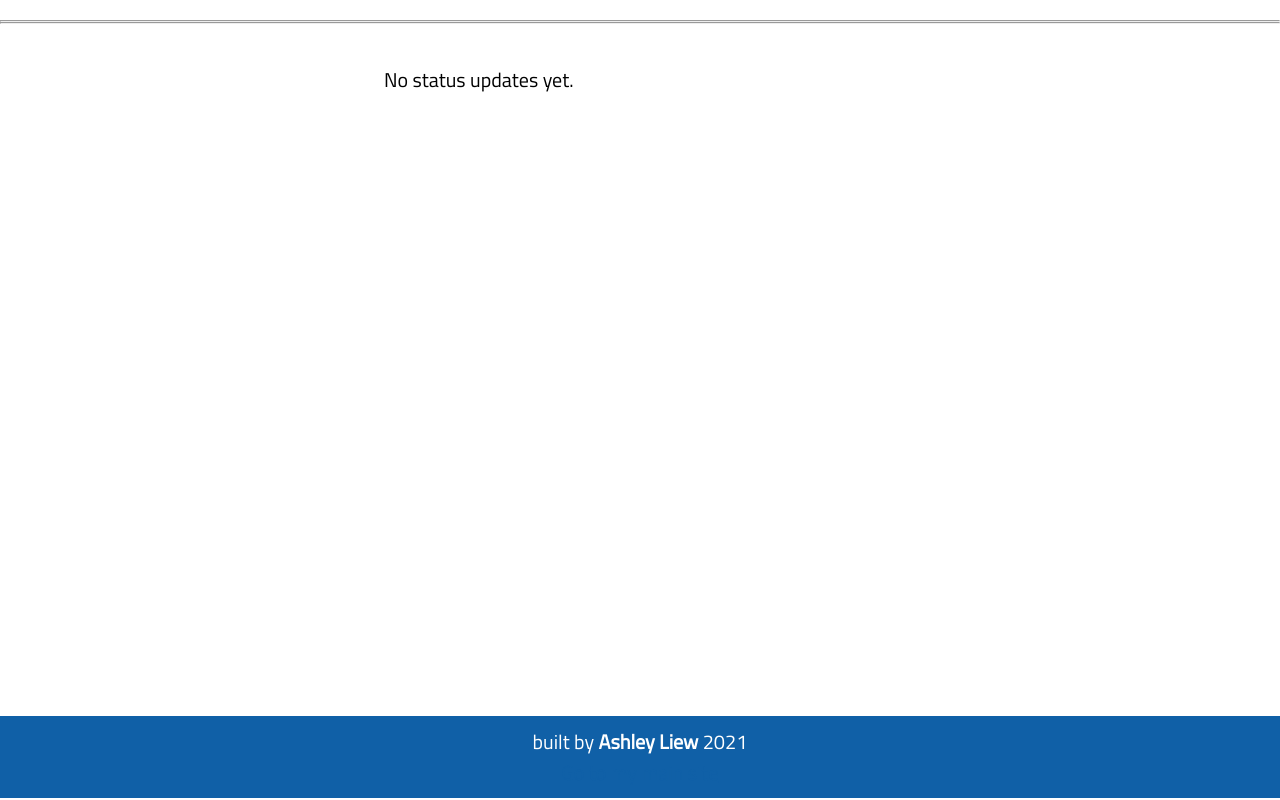
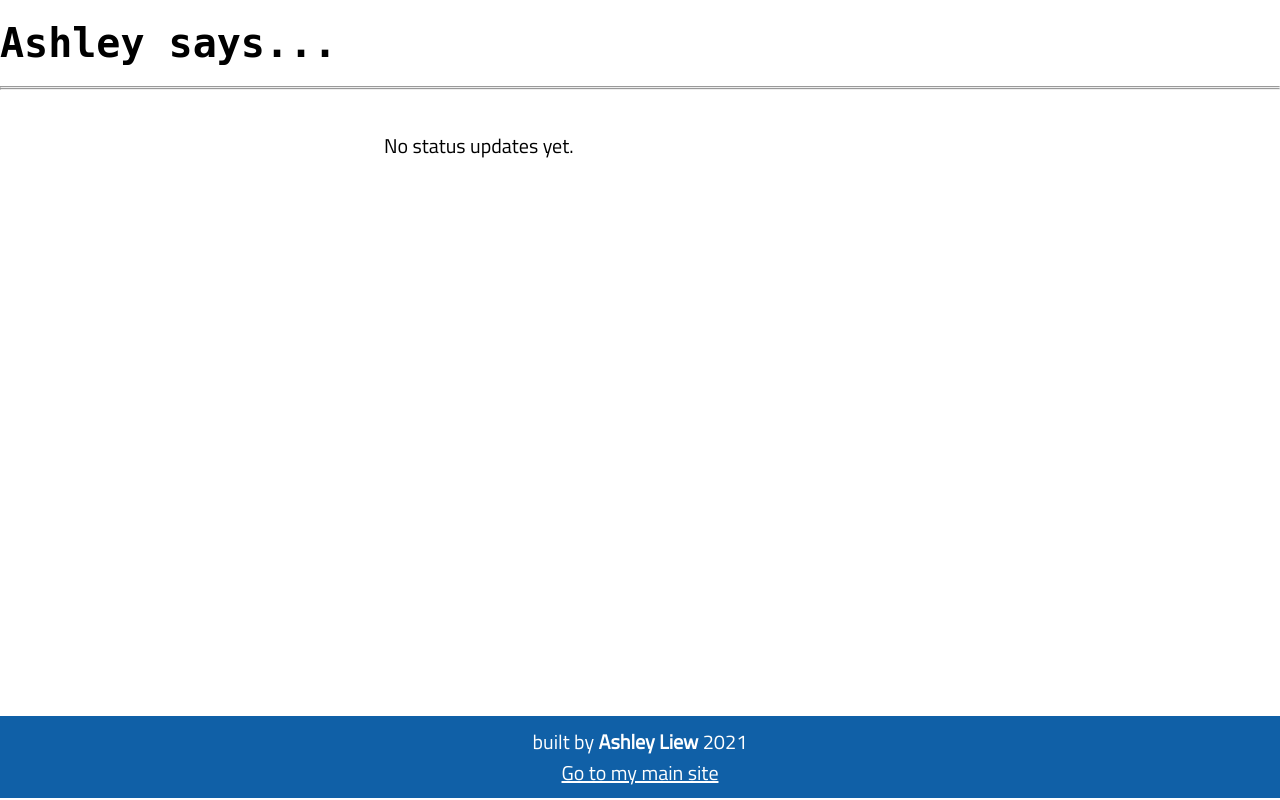
Before and after one commit to brainuser5705/lamp-stack, a PHP site: page /index.php in a window 1280 px wide. Run offline with PHP 8.4, Linux system fonts and the light colour scheme; data that the repository does not hold is empty; some libraries are stand-ins or nearby versions; some web fonts are replaced.

Commit message:
fixed footer and changed heading

```diff
--- a/index.php
+++ b/index.php
@@ -9,7 +9,7 @@
 
     $statuses = getStatuses();
 
-    $statusContent = "<h1>Ashley says...</h1>";
+    $statusContent = "";
     if (!empty($statuses)){
 
         require '/app/vendor/autoload.php';
--- a/static/css/layout.css
+++ b/static/css/layout.css
@@ -10,9 +10,8 @@ html{
     padding: 0px;
 }
 
-header{
+#header{
     font-family: 'Syne Mono', monospace;
-    text-align: center;
 }
 
 /* Website name */
@@ -119,3 +118,11 @@ footer{
     padding: 10px 0px;
     background-color: #1060a7;
 }
+
+footer a{
+    color: white;
+}
+
+footer a:hover{
+    color: rgb(184, 184, 184);
+}
--- a/templates/base.php
+++ b/templates/base.php
@@ -21,6 +21,11 @@
         <div class="visible">
 
             <div class="visible-body">
+
+
+                <h1 id="header">
+                    Ashley says...
+                </h1>
 
                 <nav>
                     <hr>
```
